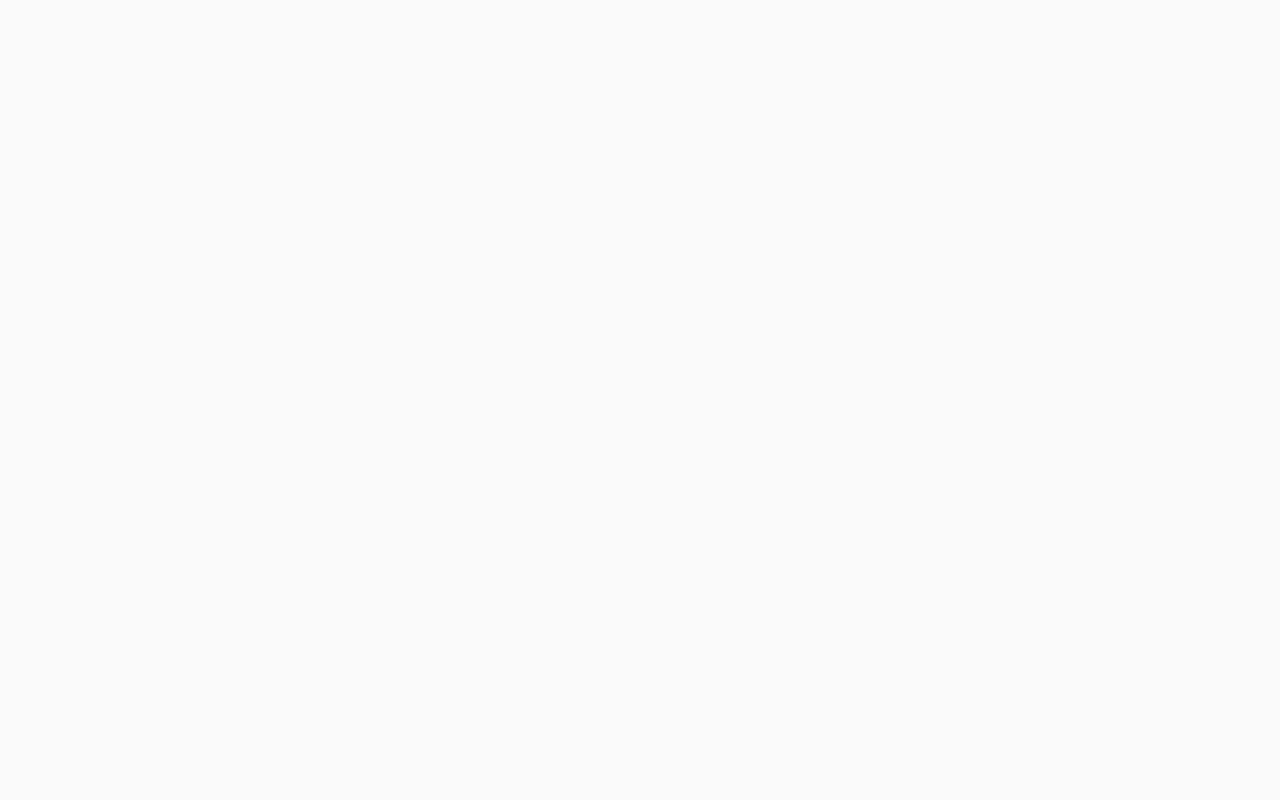
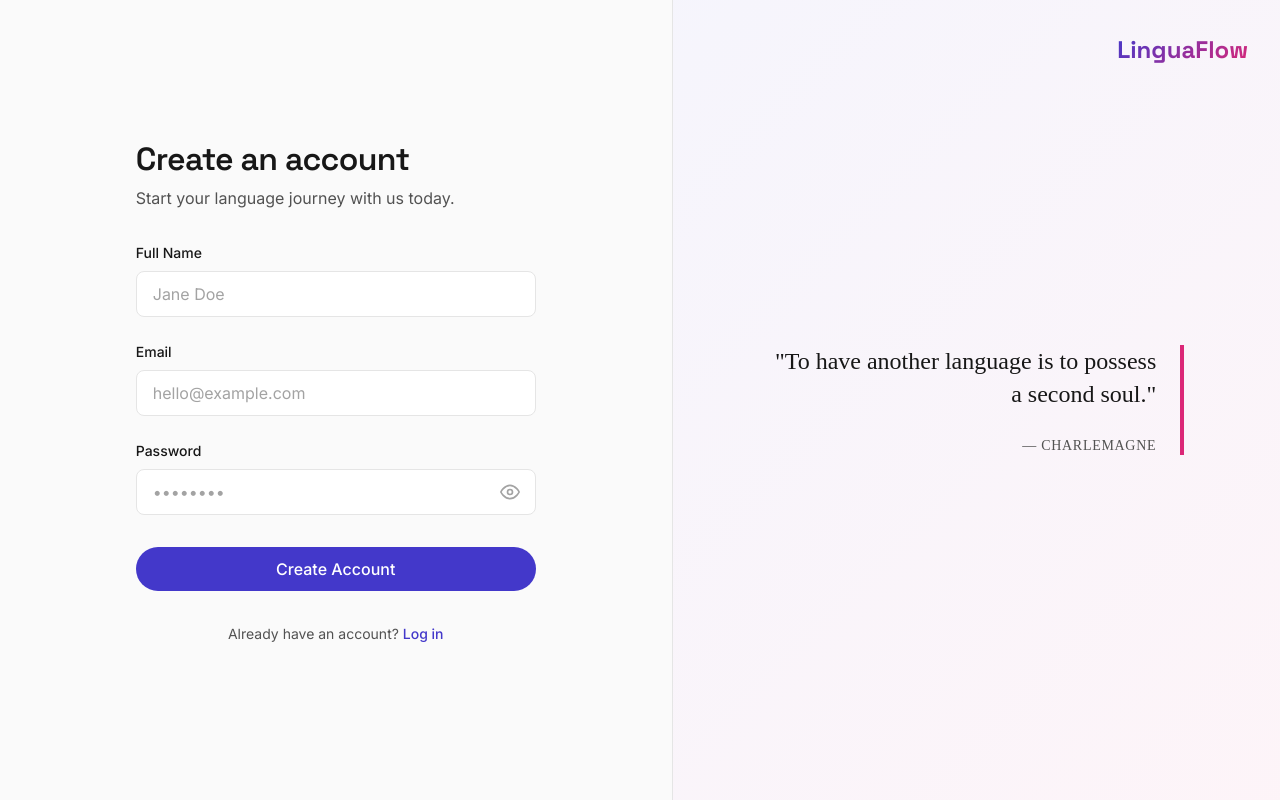
Before and after one commit to longlephanhai/LinguaFlow, a React (Vite) app in the folder frontend/: page /signup in a window 1280 px wide. Before the commit this address had no page. Built offline with nearby package versions, Linux system fonts and the light colour scheme.

Commit message:
feat(frontend): add RegisterPage with routing

```diff
--- a/frontend/src/App.tsx
+++ b/frontend/src/App.tsx
@@ -1,6 +1,7 @@
 import { BrowserRouter as Router, Routes, Route } from 'react-router-dom';
 import { LandingPage } from './pages/LandingPage';
 import { LoginPage } from './pages/LoginPage';
+import { RegisterPage } from './pages/RegisterPage';
 import './App.css';
 
 function App() {
@@ -9,6 +10,7 @@ function App() {
       <Routes>
         <Route path="/" element={<LandingPage />} />
         <Route path="/login" element={<LoginPage />} />
+        <Route path="/signup" element={<RegisterPage />} />
       </Routes>
     </Router>
   );
--- /dev/null
+++ b/frontend/src/pages/RegisterPage.css
@@ -0,0 +1,251 @@
+.register-layout {
+  display: flex;
+  min-height: 100vh;
+  background-color: var(--color-bg-base);
+}
+
+.register-visual {
+  display: none;
+  flex: 1;
+  background: var(--color-surface);
+  border-left: 1px solid var(--color-border);
+  position: relative;
+  overflow: hidden;
+}
+
+@media (min-width: 900px) {
+  .register-visual {
+    display: flex;
+    align-items: center;
+    justify-content: center;
+  }
+}
+
+.register-visual::before {
+  content: '';
+  position: absolute;
+  top: 0;
+  left: 0;
+  right: 0;
+  bottom: 0;
+  background: var(--color-ai-gradient);
+  opacity: 0.05;
+  pointer-events: none;
+}
+
+.register-visual-content {
+  max-width: 480px;
+  padding: var(--space-8);
+  position: relative;
+  z-index: 1;
+}
+
+.register-logo {
+  font-family: var(--font-family-display);
+  font-weight: 700;
+  font-size: var(--text-2xl);
+  color: var(--color-text-primary);
+  text-decoration: none;
+  position: absolute;
+  top: var(--space-8);
+  right: var(--space-8);
+  background: var(--color-ai-gradient);
+  -webkit-background-clip: text;
+  -webkit-text-fill-color: transparent;
+}
+
+.register-logo-mobile {
+  display: none;
+  font-family: var(--font-family-display);
+  font-weight: 700;
+  font-size: var(--text-2xl);
+  color: var(--color-text-primary);
+  text-decoration: none;
+  margin-bottom: var(--space-8);
+  background: var(--color-ai-gradient);
+  -webkit-background-clip: text;
+  -webkit-text-fill-color: transparent;
+}
+
+@media (max-width: 899px) {
+  .register-logo-mobile {
+    display: inline-block;
+  }
+}
+
+.register-quote {
+  margin: 0;
+  font-family: serif;
+  font-size: var(--text-2xl);
+  line-height: 1.4;
+  color: var(--color-text-primary);
+  border-right: 4px solid var(--color-accent-secondary);
+  padding-right: var(--space-6);
+  text-align: right;
+}
+
+.register-quote footer {
+  margin-top: var(--space-6);
+  font-family: var(--font-family-base);
+  font-size: var(--text-sm);
+  color: var(--color-text-secondary);
+  font-weight: 500;
+  letter-spacing: 0.05em;
+  text-transform: uppercase;
+}
+
+.register-form-container {
+  flex: 1;
+  display: flex;
+  align-items: center;
+  justify-content: center;
+  padding: var(--space-8);
+}
+
+.register-form-wrapper {
+  width: 100%;
+  max-width: 400px;
+}
+
+.register-form-header {
+  margin-bottom: var(--space-8);
+}
+
+.register-title {
+  font-family: var(--font-family-display);
+  font-size: var(--text-3xl);
+  margin-bottom: var(--space-2);
+  letter-spacing: -0.02em;
+}
+
+.register-subtitle {
+  color: var(--color-text-secondary);
+  font-size: var(--text-base);
+  margin: 0;
+}
+
+.register-form {
+  display: flex;
+  flex-direction: column;
+  gap: var(--space-6);
+}
+
+.form-group {
+  display: flex;
+  flex-direction: column;
+  gap: var(--space-2);
+}
+
+.password-header {
+  display: flex;
+  justify-content: space-between;
+  align-items: baseline;
+}
+
+.form-group label {
+  font-size: var(--text-sm);
+  font-weight: 500;
+  color: var(--color-text-primary);
+}
+
+.form-group input {
+  width: 100%;
+  padding: var(--space-3) var(--space-4);
+  background: var(--color-surface);
+  border: 1px solid var(--color-border);
+  border-radius: var(--radius-md);
+  font-family: var(--font-family-base);
+  font-size: var(--text-base);
+  color: var(--color-text-primary);
+  transition: all 0.2s;
+}
+
+.form-group input:focus {
+  outline: none;
+  border-color: var(--color-accent-primary);
+  box-shadow: 0 0 0 3px rgba(67, 56, 202, 0.1);
+}
+
+.form-group input::placeholder {
+  color: var(--color-text-muted);
+}
+
+.password-input-wrapper {
+  position: relative;
+  display: flex;
+  align-items: center;
+  width: 100%;
+}
+
+.password-input-wrapper input {
+  padding-right: 2.75rem;
+}
+
+.password-toggle-btn {
+  position: absolute;
+  right: var(--space-3);
+  display: flex;
+  align-items: center;
+  justify-content: center;
+  background: transparent;
+  border: none;
+  padding: var(--space-1);
+  color: var(--color-text-muted);
+  cursor: pointer;
+  border-radius: var(--radius-sm);
+  transition: color 0.15s ease, background-color 0.15s ease;
+}
+
+.password-toggle-btn:hover {
+  color: var(--color-text-primary);
+}
+
+.password-toggle-btn:focus-visible {
+  outline: 2px solid var(--color-accent-primary);
+  outline-offset: 1px;
+}
+
+.btn {
+  display: inline-flex;
+  align-items: center;
+  justify-content: center;
+  border-radius: var(--radius-full);
+  font-weight: 500;
+  transition: all 0.2s;
+  cursor: pointer;
+  border: none;
+  text-decoration: none;
+}
+
+.btn-primary {
+  background-color: var(--color-accent-primary);
+  color: white;
+}
+
+.btn-primary:hover {
+  background-color: var(--color-accent-primary-hover);
+}
+
+.btn-full {
+  width: 100%;
+  padding: var(--space-3) var(--space-4);
+  font-size: var(--text-base);
+  margin-top: var(--space-2);
+}
+
+.register-footer {
+  margin-top: var(--space-8);
+  text-align: center;
+  font-size: var(--text-sm);
+  color: var(--color-text-secondary);
+}
+
+.register-footer a {
+  color: var(--color-accent-primary);
+  text-decoration: none;
+  font-weight: 500;
+}
+
+.register-footer a:hover {
+  text-decoration: underline;
+}
--- /dev/null
+++ b/frontend/src/pages/RegisterPage.tsx
@@ -0,0 +1,100 @@
+import { useState } from 'react';
+import { Link } from 'react-router-dom';
+import './RegisterPage.css';
+
+export const RegisterPage = () => {
+  const [showPassword, setShowPassword] = useState(false);
+
+  return (
+    <div className="register-layout">
+      <div className="register-form-container">
+        <div className="register-form-wrapper">
+          <Link to="/" className="register-logo-mobile">
+            LinguaFlow
+          </Link>
+          <div className="register-form-header">
+            <h1 className="register-title">Create an account</h1>
+            <p className="register-subtitle">Start your language journey with us today.</p>
+          </div>
+
+          <form className="register-form" onSubmit={(e) => e.preventDefault()}>
+            <div className="form-group">
+              <label htmlFor="name">Full Name</label>
+              <input
+                type="text"
+                id="name"
+                placeholder="Jane Doe"
+                autoComplete="name"
+                required
+              />
+            </div>
+
+            <div className="form-group">
+              <label htmlFor="email">Email</label>
+              <input
+                type="email"
+                id="email"
+                placeholder="hello@example.com"
+                autoComplete="email"
+                required
+              />
+            </div>
+
+            <div className="form-group">
+              <div className="password-header">
+                <label htmlFor="password">Password</label>
+              </div>
+              <div className="password-input-wrapper">
+                <input
+                  type={showPassword ? 'text' : 'password'}
+                  id="password"
+                  placeholder="••••••••"
+                  autoComplete="new-password"
+                  required
+                />
+                <button
+                  type="button"
+                  className="password-toggle-btn"
+                  onClick={() => setShowPassword((prev) => !prev)}
+                  aria-label={showPassword ? 'Hide password' : 'Show password'}
+                >
+                  {showPassword ? (
+                    <svg width="20" height="20" viewBox="0 0 24 24" fill="none" stroke="currentColor" strokeWidth="2" strokeLinecap="round" strokeLinejoin="round">
+                      <path d="M17.94 17.94A10.07 10.07 0 0 1 12 20c-7 0-11-8-11-8a18.45 18.45 0 0 1 5.06-5.94M9.9 4.24A9.12 9.12 0 0 1 12 4c7 0 11 8 11 8a18.5 18.5 0 0 1-2.16 3.19m-6.72-1.07a3 3 0 1 1-4.24-4.24" />
+                      <line x1="1" y1="1" x2="23" y2="23" />
+                    </svg>
+                  ) : (
+                    <svg width="20" height="20" viewBox="0 0 24 24" fill="none" stroke="currentColor" strokeWidth="2" strokeLinecap="round" strokeLinejoin="round">
+                      <path d="M1 12s4-8 11-8 11 8 11 8-4 8-11 8-11-8-11-8z" />
+                      <circle cx="12" cy="12" r="3" />
+                    </svg>
+                  )}
+                </button>
+              </div>
+            </div>
+
+            <button type="submit" className="btn btn-primary btn-full">
+              Create Account
+            </button>
+          </form>
+
+          <p className="register-footer">
+            Already have an account? <Link to="/login">Log in</Link>
+          </p>
+        </div>
+      </div>
+
+      <div className="register-visual">
+        <Link to="/" className="register-logo">
+          LinguaFlow
+        </Link>
+        <div className="register-visual-content">
+          <blockquote className="register-quote">
+            "To have another language is to possess a second soul."
+            <footer>— Charlemagne</footer>
+          </blockquote>
+        </div>
+      </div>
+    </div>
+  );
+};
```
Also changed, not shown: 1 other file (tests, documents, lock files or other folders).
